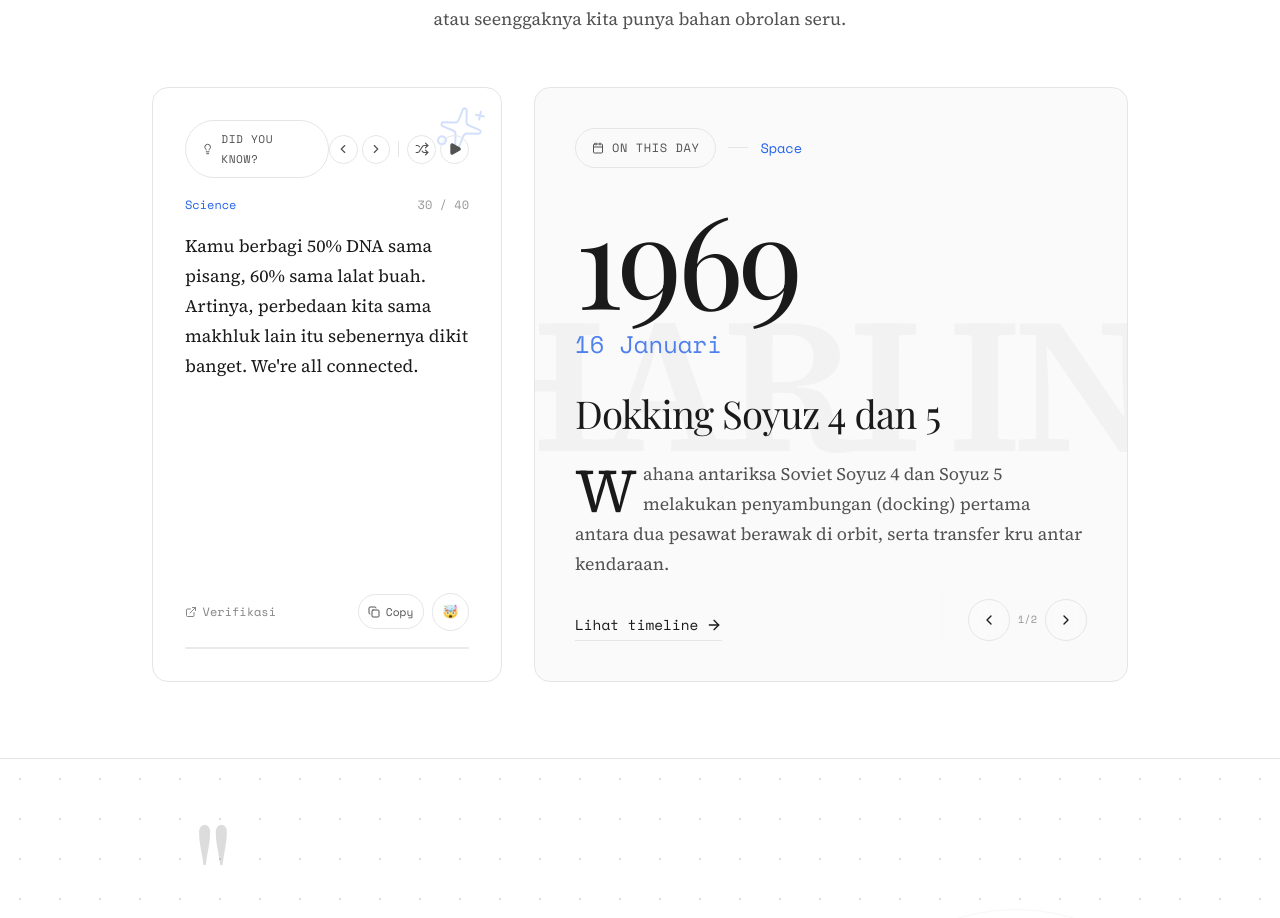
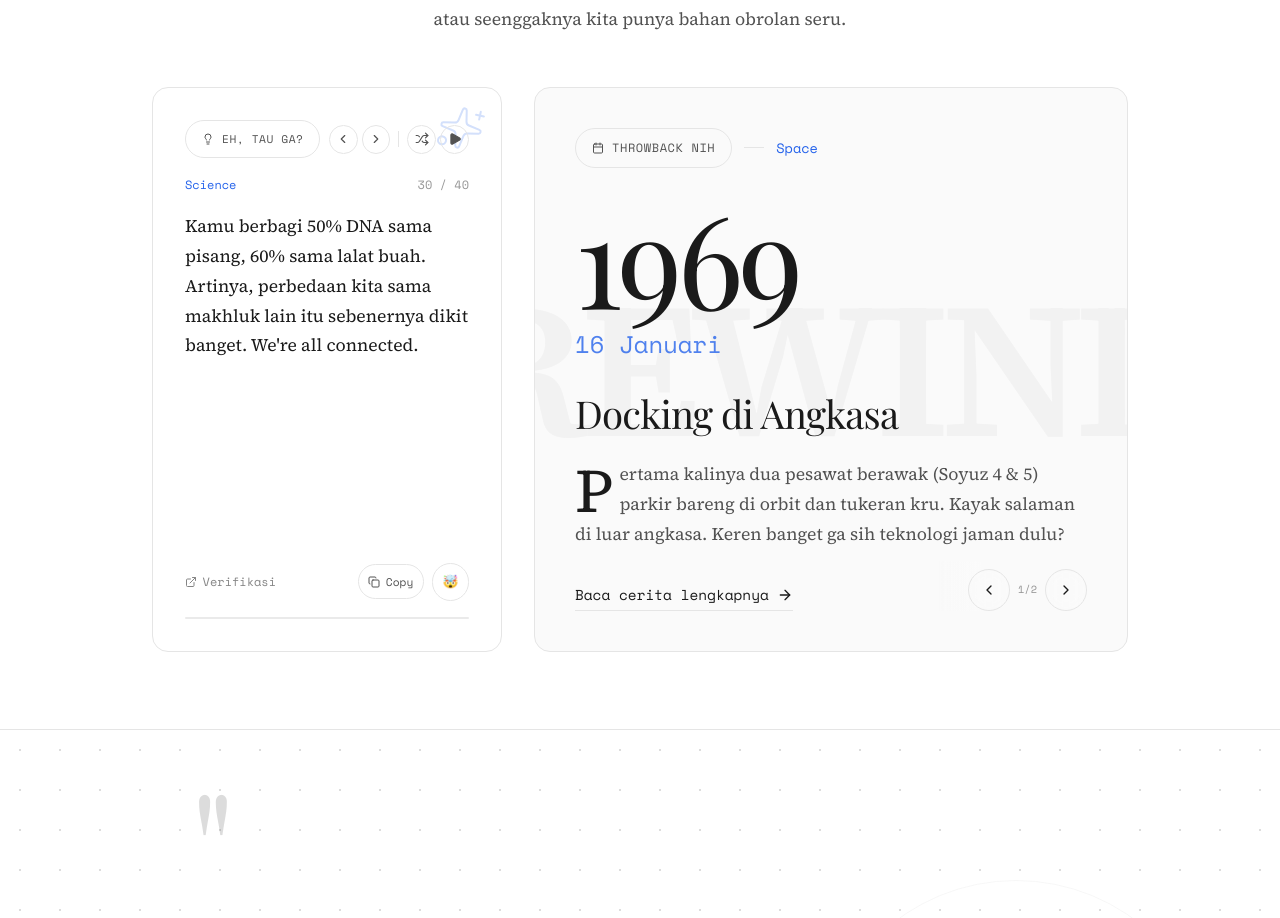
Before and after one commit to muhammadfaza16/muhammadfaza16.github.io, a Next.js app: page / in a window 1280 px wide. Shown: the part 2621-3539 px from the top of the page. Built offline with nearby package versions, Linux system fonts and the light colour scheme; a web font is replaced by a local one.

Commit message:
feat(content): rewrite on this day and did you know labels and data for playful tone

```diff
--- a/src/components/DidYouKnow.tsx
+++ b/src/components/DidYouKnow.tsx
@@ -148,7 +148,7 @@ export function DidYouKnow() {
                             color: "var(--text-secondary)"
                         }}>
                             <Lightbulb className="w-3 h-3" />
-                            <span>Did You Know?</span>
+                            <span>Eh, Tau Ga?</span>
                         </span>
                     </div>
 
--- a/src/components/OnThisDay.tsx
+++ b/src/components/OnThisDay.tsx
@@ -66,7 +66,7 @@ export function OnThisDay() {
                 fontFamily: "var(--font-sans)",
                 letterSpacing: "-0.05em"
             }}>
-                HARI INI
+                REWIND
             </div>
 
             <div style={{ position: "relative", zIndex: 1 }}>
@@ -95,7 +95,7 @@ export function OnThisDay() {
                         color: "var(--text-secondary)"
                     }}>
                         <Calendar className="w-3 h-3" />
-                        <span>On This Day</span>
+                        <span>Throwback Nih</span>
                     </span>
 
                     <span style={{
@@ -193,7 +193,7 @@ export function OnThisDay() {
                                     borderBottom: "1px solid var(--border)"
                                 }}
                             >
-                                Lihat timeline
+                                Baca cerita lengkapnya
                                 <ArrowRight className="w-4 h-4 transition-transform group-hover:translate-x-1" />
                             </a>
                         </div>
--- a/src/data/onThisDay.ts
+++ b/src/data/onThisDay.ts
@@ -13,8 +13,8 @@ export const historicEvents: HistoricEvent[] = [
         year: 2005,
         month: 0, // January
         day: 14,
-        title: "Pendaratan Huygens di Titan",
-        description: "Probe Huygens milik ESA berhasil mendarat di bulan Saturnus, Titan, menjadi wahana antariksa pertama yang mendarat di dunia luar tata surya. Misi ini mengungkap dunia yang mirip Bumi namun asing, dengan danau metana dan medan es.",
+        title: "Pendaratan di Titan",
+        description: "Bayangin, tahun segini kita berhasil mendaratin probe Huygens di Titan, bulannya Saturnus. Itu dunia yang mirip Bumi tapi isinya danau metana. Kayak fiksi ilmiah tapi beneran kejadian.",
         category: "Space"
     },
     {
@@ -22,55 +22,55 @@ export const historicEvents: HistoricEvent[] = [
         month: 0, // January
         day: 14,
         title: "The Human Be-In",
-        description: "'Human Be-In' digelar di Golden Gate Park, San Francisco, menjadi awal dari Summer of Love. Ini adalah momen kunci bagi gerakan kontra-kultur, menyatukan hippie, aktivis, dan intelektual untuk merayakan kebebasan pribadi.",
+        description: "Awal mula Summer of Love di San Francisco. Hippies, aktivis, semuanya kumpul ngerayain kebebasan. Vibes-nya pasti seru banget, jaman di mana orang-orang mulai berani beda.",
         category: "History"
     },
     {
         year: 1954,
         month: 0, // January
         day: 14,
-        title: "Pernikahan Marilyn Monroe",
-        description: "Marilyn Monroe menikah dengan legenda baseball Joe DiMaggio di Balai Kota San Francisco. Pernikahan dua ikon budaya pop Amerika ini menjadi berita utama di seluruh dunia, menyatukan dunia hiburan dan olahraga.",
+        title: "Marilyn & DiMaggio",
+        description: "Marilyn Monroe nikah sama legenda baseball Joe DiMaggio hari ini. Pasangan power couple pada masanya, kayak seleb jaman sekarang tapi lebih ikonik.",
         category: "Arts"
     },
     {
         year: 1875,
         month: 0, // January
         day: 14,
-        title: "Albert Schweitzer Lahir",
-        description: "Albert Schweitzer, teolog, musisi, filsuf, dan dokter peraih Nobel Perdamaian, lahir. Ia dikenal karena konsep 'Penghormatan terhadap Kehidupan' dan pengabdian kemanusiaannya di Afrika.",
+        title: "Albert Schweitzer",
+        description: "Lahirnya si jenius Albert Schweitzer. Dokter, musisi, filsuf, peraih Nobel... multitasking level dewa. Dia ngajarin kita soal 'reverence for life'.",
         category: "History"
     },
     {
         year: 2001,
         month: 0, // January
         day: 15,
-        title: "Peluncuran Wikipedia",
-        description: "Jimmy Wales dan Larry Sanger meluncurkan Wikipedia, ensiklopedia bebas dengan konten terbuka. Ini secara radikal mendemokratisasi akses dan produksi pengetahuan.",
+        title: "Lahirnya Wikipedia",
+        description: "Wikipedia rilis hari ini. Sumpah, kalau gak ada mereka, skripsi kita semua bakal gimana nasibnya? Jendela pengetahuan dunia jadi kebuka lebar banget.",
         category: "Technology"
     },
     {
         year: 1929,
         month: 0, // January
         day: 15,
-        title: "Kelahiran Martin Luther King Jr.",
-        description: "Martin Luther King Jr. lahir di Atlanta. Aktivisme damai dan kepemimpinannya yang visioner dalam Gerakan Hak Sipil mengubah wajah Amerika, menantang ketidakadilan rasial dengan kekuatan kata-kata dan aksi tanpa kekerasan.",
+        title: "Martin Luther King Jr.",
+        description: "Sang legenda lahir hari ini. Dia yang bikin mimpi soal kesetaraan jadi perjuangan nyata. Kata-katanya masih merinding kalau didenger sampe sekarang.",
         category: "History"
     },
     {
         year: 1969,
         month: 0, // January
         day: 16,
-        title: "Dokking Soyuz 4 dan 5",
-        description: "Wahana antariksa Soviet Soyuz 4 dan Soyuz 5 melakukan penyambungan (docking) pertama antara dua pesawat berawak di orbit, serta transfer kru antar kendaraan.",
+        title: "Docking di Angkasa",
+        description: "Pertama kalinya dua pesawat berawak (Soyuz 4 & 5) parkir bareng di orbit dan tukeran kru. Kayak salaman di luar angkasa. Keren banget ga sih teknologi jaman dulu?",
         category: "Space"
     },
     {
         year: 27,
         month: 0, // January
         day: 16,
-        title: "Gelar 'Augustus'",
-        description: "Senat Romawi memberikan gelar 'Augustus' (Yang Mulia) kepada Octavianus, menandai dimulainya Kekaisaran Romawi. Transisi dari Republik ke Kekaisaran ini mengakhiri satu abad perang saudara dan memulai era Pax Romana.",
+        title: "Kekaisaran dimulai",
+        description: "Octavianus dapet gelar 'Augustus', dan resmi deh jadi Kaisar Romawi pertama. Dari sini Pax Romana dimulai. Awal dari sejarah panjang yang sering kita liat di film-film.",
         category: "History"
     }
 ];
@@ -80,7 +80,7 @@ export const fallbackEvent: HistoricEvent[] = [{
     month: 6,
     day: 20,
     title: "Satu Langkah Kecil",
-    description: "Apollo 11 mendarat di Bulan. Neil Armstrong dan Buzz Aldrin menjadi manusia pertama yang menjejakkan kaki di permukaan bulan, sebuah pencapaian monumental dalam rekayasa dan eksplorasi manusia yang mendefinisikan ulang batas kemungkinan.",
+    description: "Neil Armstrong nginjek Bulan hari ini. Langkah kecil buat dia, tapi lompatan raksasa buat kita semua. Momen bukti kalau manusia itu limitnya cuma imajinasi.",
     category: "Space"
 }];
 
```
